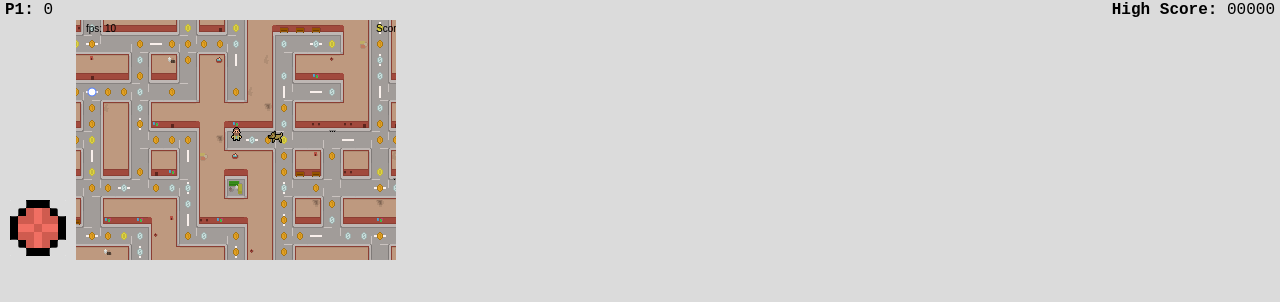
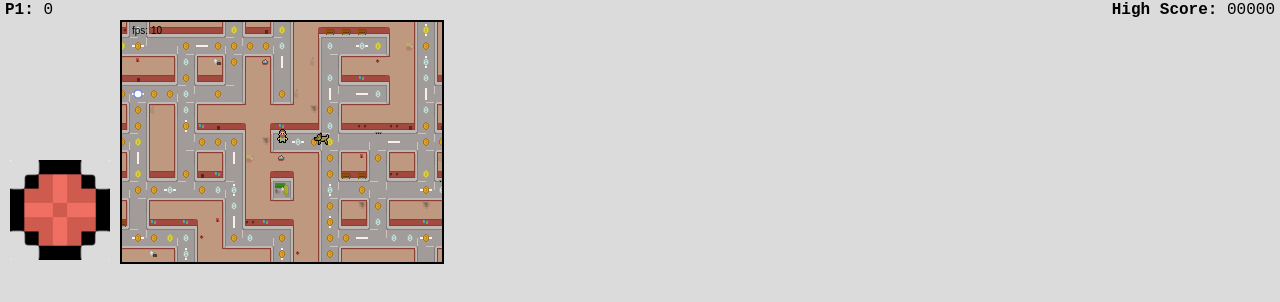
Before and after one commit to TheGiftsProject/Change, a plain HTML site: page public/index.html in a window 1280 px wide. Drawn offline with Linux system fonts and the light colour scheme; animation ran at ten frames a second.

Commit message:
increased pad size

```diff
--- a/public/index.html
+++ b/public/index.html
@@ -21,46 +21,47 @@
 
             .pad{
                 background: url('/resources/images/pad.png') no-repeat;
-                width: 56px;
-                height: 56px;
+                width: 100px;
+                height: 100px;
                 background-size: 100%;
                 position: relative;
             }
             .pad .up{
                 /*background: pink;*/
                 position: absolute;
-                top: 0;
+                top: -10px;
                 left: 16px;
-                width: 24px;
-                height: 16px;
+                width: 68px;
+                height: 43px;
             }
             .pad .right{
                 /*background: yellow;*/
                 position: absolute;
-                top: 16px;
-                right: 0;
-                width: 16px;
-                height: 24px;
+                top: 33px;
+                right: -10px;
+                width: 60px;
+                height: 33px;
             }
             .pad .down{
                 /*background: green;*/
                 position: absolute;
-                bottom: 0;
+                bottom: -10px;
                 left: 16px;
-                width: 24px;
-                height: 16px;
+                width: 68px;
+                height: 43px;
             }
             .pad .left{
                 /*background: blue;*/
                 position: absolute;
-                top: 16px;
-                left: 0;
-                width: 16px;
-                height: 24px;
+                top: 33px;
+                left: -10px;
+                width: 60px;
+                height: 33px;
             }
             canvas{
                 margin-top: 20px;
                 margin-left: 20px;
+                border: 2px solid black;
             }
             body.horizontal{
             }
@@ -69,11 +70,11 @@
 
             .horizontal .pad{
                 position: absolute;
-                top: 200px;
+                top: 160px;
                 left: 10px;
             }
             .horizontal canvas{
-                margin-left: 76px;
+                margin-left: 120px;
             }
             .vertical canvas{
                 margin-left: 0;
--- a/public/javascripts/index.js
+++ b/public/javascripts/index.js
@@ -84,7 +84,6 @@ HoboMan.prototype.render = function() {
     // render UI
     this.ctx.fillStyle = "black";
     this.ctx.fillText("fps: " + this.fps, 10, 12);
-    this.ctx.fillText("Score: " + this.hobo.points,300,12);
     this.scoreEl.innerHTML = this.hobo.points;
 };
 
```
